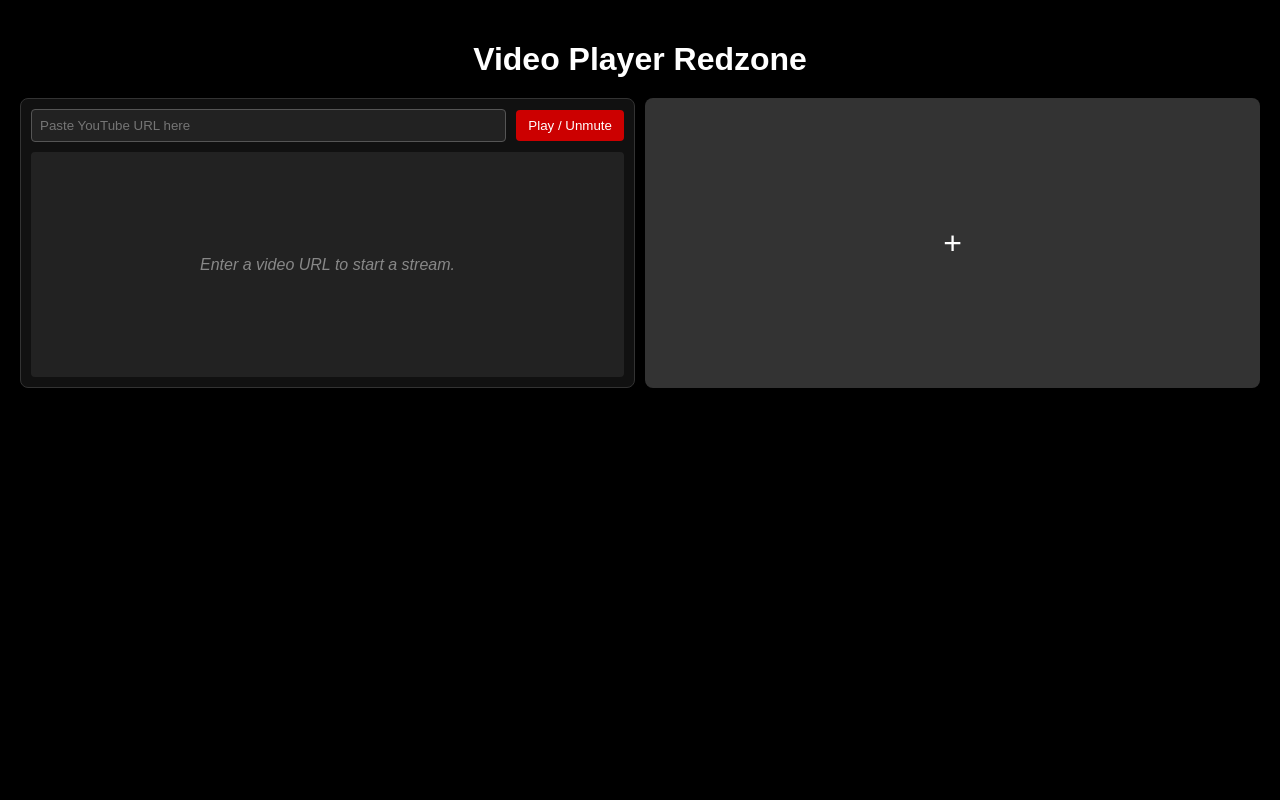
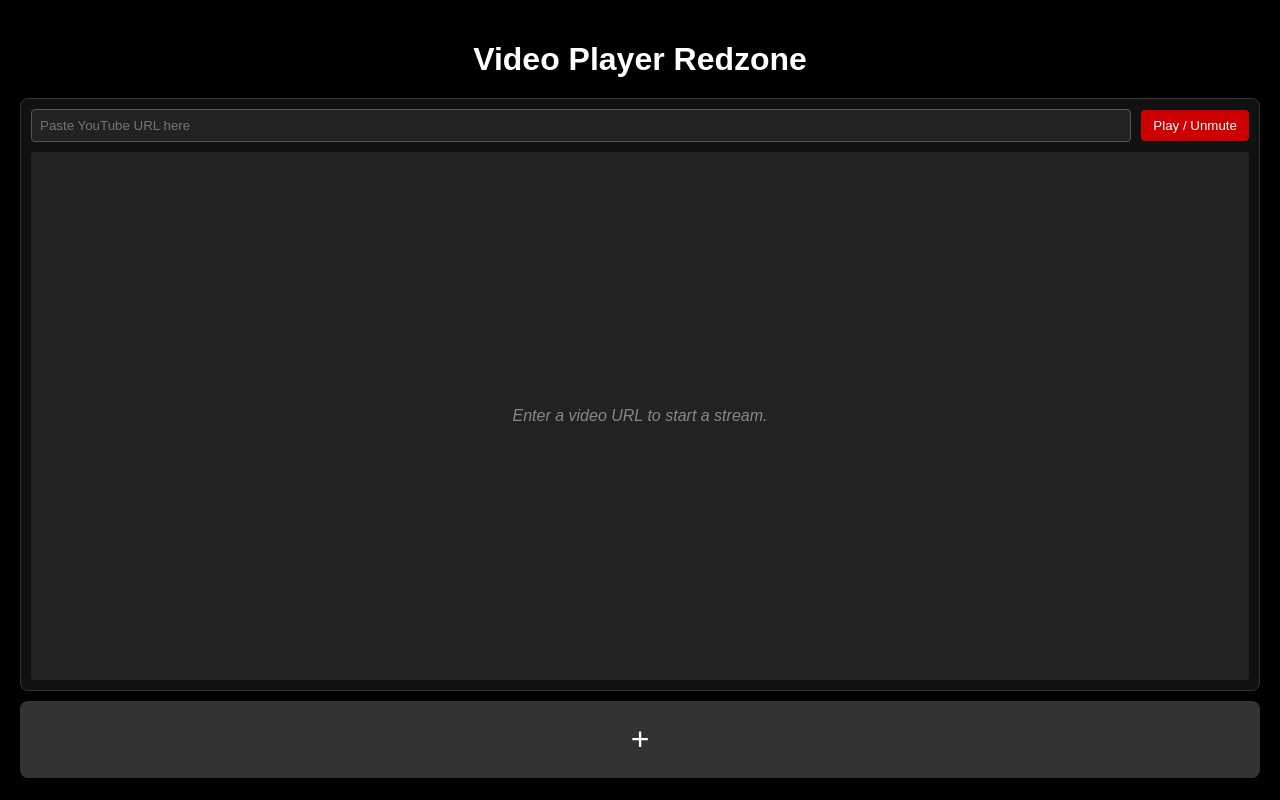
Before and after one commit to runyanjake/redzone, a React (Create React App) app: page / in a window 1280 px wide. Built offline with nearby package versions, Linux system fonts and the light colour scheme.

Commit message:
Improve tiling slightly with issues on odd number of tiles

```diff
--- a/src/App.css
+++ b/src/App.css
@@ -15,17 +15,20 @@ body {
 
 .video-grid {
   display: grid;
-  grid-template-columns: repeat(auto-fit, minmax(400px, 1fr));
   gap: 10px;
+  height: calc(100vh - 120px); /* Account for title and padding */
+  width: 100%;
 }
 
 .video-element {
   display: flex;
-  flex-direction: column; /* This is the key change */
+  flex-direction: column;
   border: 1px solid #333;
   padding: 10px;
   background-color: #111;
   border-radius: 8px;
+  min-height: 0; /* Allow flex items to shrink */
+  overflow: hidden;
 }
 
 .top-row-controls {
@@ -57,8 +60,8 @@ body {
 .youtube-wrapper {
   position: relative;
   width: 100%;
-  height: 0;
-  padding-bottom: 56.25%; /* 16:9 aspect ratio */
+  flex: 1; /* Take remaining space */
+  min-height: 0;
   overflow: hidden;
 }
 
@@ -72,7 +75,7 @@ body {
 
 .placeholder {
   width: 100%;
-  height: 225px;
+  flex: 1;
   display: flex;
   justify-content: center;
   align-items: center;
@@ -80,6 +83,7 @@ body {
   border-radius: 4px;
   font-style: italic;
   color: #888;
+  min-height: 200px;
 }
 
 .add-button {
--- a/src/App.js
+++ b/src/App.js
@@ -1,10 +1,84 @@
-import React, { useState, useRef } from 'react';
+import React, { useState, useRef, useEffect } from 'react';
 import VideoPlayer from './components/VideoPlayer';
 import './App.css';
 
 function App() {
   const [videos, setVideos] = useState([{ id: 1, url: '', playerState: 'unstarted' }]);
+  const [gridLayout, setGridLayout] = useState({ rows: 1, cols: 1 });
   const playerRefs = useRef({});
+  const containerRef = useRef(null);
+
+  // Optimal tiling algorithm to maximize window coverage
+  const calculateOptimalGrid = (videoCount, containerWidth, containerHeight) => {
+    if (videoCount <= 0) return { rows: 1, cols: 1 };
+    if (videoCount === 1) return { rows: 1, cols: 1 };
+
+    // Account for padding, gaps, and controls
+    const availableWidth = containerWidth - 40; // padding
+    const availableHeight = containerHeight - 120; // title + padding
+
+    // Video aspect ratio (16:9)
+    const videoAspectRatio = 16 / 9;
+
+    let bestLayout = { rows: 1, cols: videoCount };
+    let bestCoverage = 0;
+
+    // Try different row/column combinations
+    for (let rows = 1; rows <= Math.ceil(Math.sqrt(videoCount * 2)); rows++) {
+      const cols = Math.ceil(videoCount / rows);
+
+      // Calculate tile dimensions
+      const tileWidth = availableWidth / cols;
+      const tileHeight = availableHeight / rows;
+
+      // Calculate video dimensions within tile (accounting for controls)
+      const videoWidth = tileWidth - 20; // padding
+      const videoHeight = tileHeight - 60; // controls height
+
+      // Check if aspect ratio is maintained
+      const actualAspectRatio = videoWidth / videoHeight;
+      const aspectRatioDiff = Math.abs(actualAspectRatio - videoAspectRatio);
+
+      // Calculate coverage (area used by videos)
+      const totalVideoArea = videoCount * videoWidth * videoHeight;
+      const totalAvailableArea = availableWidth * availableHeight;
+      const coverage = totalVideoArea / totalAvailableArea;
+
+      // Penalize layouts that don't maintain aspect ratio well
+      const aspectRatioPenalty = aspectRatioDiff * 0.1;
+      const adjustedCoverage = coverage - aspectRatioPenalty;
+
+      // Prefer layouts that use all tiles efficiently
+      const efficiency = videoCount / (rows * cols);
+      const finalScore = adjustedCoverage * efficiency;
+
+      if (finalScore > bestCoverage) {
+        bestCoverage = finalScore;
+        bestLayout = { rows, cols };
+      }
+    }
+
+    return bestLayout;
+  };
+
+  // Update grid layout when videos change or window resizes
+  useEffect(() => {
+    const updateLayout = () => {
+      if (containerRef.current) {
+        const containerRect = containerRef.current.getBoundingClientRect();
+        const optimalLayout = calculateOptimalGrid(
+          videos.length,
+          containerRect.width,
+          containerRect.height
+        );
+        setGridLayout(optimalLayout);
+      }
+    };
+
+    updateLayout();
+    window.addEventListener('resize', updateLayout);
+    return () => window.removeEventListener('resize', updateLayout);
+  }, [videos.length]);
 
   const extractVideoId = (url) => {
     const regex = /(?:youtube\.com\/(?:[^\/]+\/.+\/|(?:v|e(?:mbed)?)\/|.*[?&]v=)|youtu\.be\/)([^"&?\/\s]{11})/;
@@ -49,9 +123,15 @@ function App() {
   };
 
   return (
-    <div className="app">
+    <div className="app" ref={containerRef}>
       <h1 className="title">Video Player Redzone</h1>
-      <div className="video-grid">
+      <div
+        className="video-grid"
+        style={{
+          gridTemplateRows: `repeat(${gridLayout.rows}, 1fr)`,
+          gridTemplateColumns: `repeat(${gridLayout.cols}, 1fr)`
+        }}
+      >
         {videos.map((video) => {
           const buttonText = video.playerState === 'playing' ? 'Pause / Mute' : 'Play / Unmute';
           return (
--- a/src/components/VideoPlayer.js
+++ b/src/components/VideoPlayer.js
@@ -23,6 +23,8 @@ const VideoPlayer = ({ videoId, onTogglePlay, playerState, buttonText, onPlayerR
   };
 
   const opts = {
+    width: '100%',
+    height: '100%',
     playerVars: {
       controls: 0,
       loop: 1,
```
